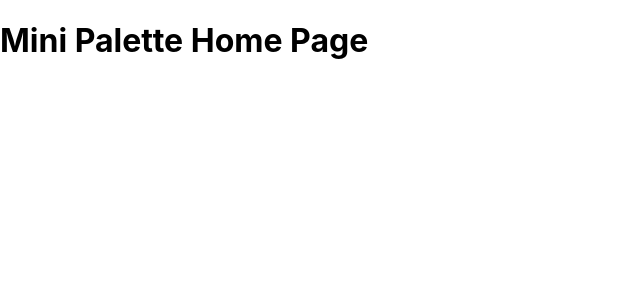
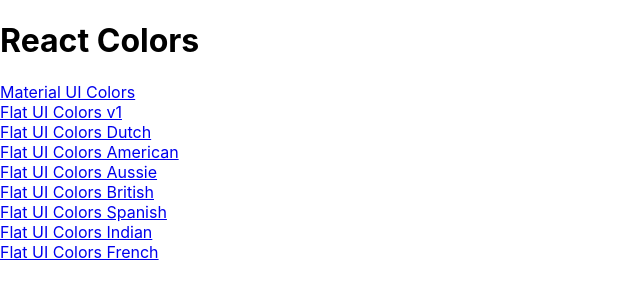
Before and after one commit to ashrafhafiz/pro_react_colors, a React (Create React App) app: page / in a window 1280 px wide. Shown: the top 300 px of the page, without its empty margins (0-640 px from the left). Built offline with nearby package versions, Linux system fonts and the light colour scheme.

Commit message:
Remaned colorsSeed to PalettesSeed and added PaletteList and links

```diff
--- a/src/App.js
+++ b/src/App.js
@@ -1,14 +1,19 @@
 import React from "react";
 import { Route, Switch } from "react-router-dom";
-import seedColors from "./components/data/seedColors";
+import seedPalettes from "./components/data/seedPalettes";
 import Palette from "./components/palette/Palette.component";
+import PaletteList from "./components/palette-list/PaletteList.component";
 import { generatePalette, findPalette } from "./components/helpers/colorhelper";
 
 function App() {
-  // console.log(generatePalette(seedColors[4]));
+  // console.log(generatePalette(seedPalettes[4]));
   return (
     <Switch>
-      <Route exact path="/" render={() => <h1>Mini Palette Home Page</h1>} />
+      <Route
+        exact
+        path="/"
+        render={() => <PaletteList palettes={seedPalettes} />}
+      />
       <Route
         exact
         path="/palette/:id"
@@ -20,7 +25,7 @@
       />
     </Switch>
     // {/* <div className="App">
-    //   <Palette {...generatePalette(seedColors[{findPalette(routeProps.match.params.id)}])} />
+    //   <Palette {...generatePalette(seedPalettes[4])} />
     // </div> */}
   );
 }
--- a/src/components/helpers/colorhelper.js
+++ b/src/components/helpers/colorhelper.js
@@ -1,5 +1,5 @@
 import chroma from "chroma-js";
-import seedColors from "../data/seedColors";
+import seedPalettes from "../data/seedPalettes";
 
 const levels = [50, 100, 200, 300, 400, 500, 600, 700, 800, 900];
 // const log = console.log;
@@ -57,7 +57,7 @@
 }
 
 export function findPalette(paletteId) {
-  return seedColors.find(palette => {
+  return seedPalettes.find(palette => {
     return palette.id === paletteId;
   });
 }
--- a/src/components/navbar/NavBar.component.jsx
+++ b/src/components/navbar/NavBar.component.jsx
@@ -5,6 +5,7 @@
 import Snackbar from "@material-ui/core/Snackbar";
 import IconButton from "@material-ui/core/IconButton";
 import CloseIcon from "@material-ui/icons/Close";
+import { Link } from "react-router-dom";
 
 import "rc-slider/assets/index.css";
 import "./NavBar.styles.css";
@@ -39,7 +40,7 @@
     return (
       <nav className="NavBar">
         <div className="logo">
-          <a href="#">ReactColorPicker</a>
+          <Link to="/">ReactColorPicker</Link>
         </div>
         <div className="slider-container">
           <span>Level: {level}</span>
--- /dev/null
+++ b/src/components/palette-list/PaletteList.component.jsx
@@ -0,0 +1,20 @@
+import React, { Component } from "react";
+import { Link } from "react-router-dom";
+import "./PaletteList.styles.css";
+
+export default class PaletteList extends Component {
+  render() {
+    console.log(this.props);
+    const { palettes } = this.props;
+    return (
+      <div>
+        <h1>React Colors</h1>
+        {palettes.map(palette => (
+          <div>
+            <Link to={`/palette/${palette.id}`}>{palette.paletteName}</Link>
+          </div>
+        ))}
+      </div>
+    );
+  }
+}
```
Also changed, not shown: src/components/data/seedPalettes.js (renamed from src/components/data/seedColors.js), src/components/palette-list/PaletteList.styles.css (added).
